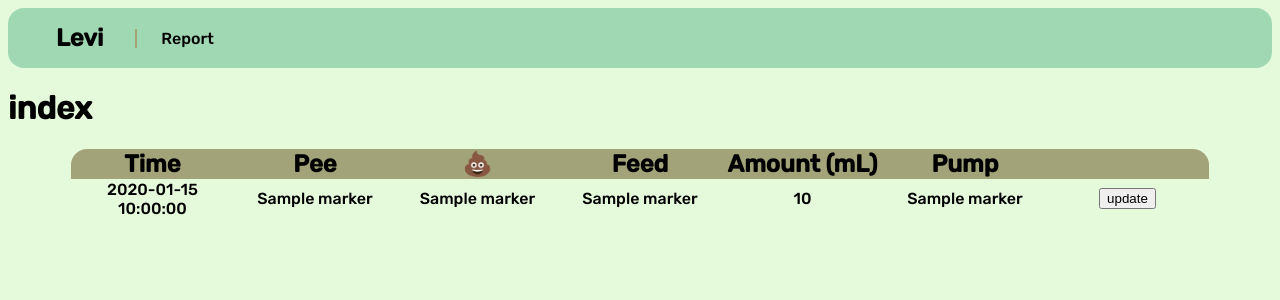
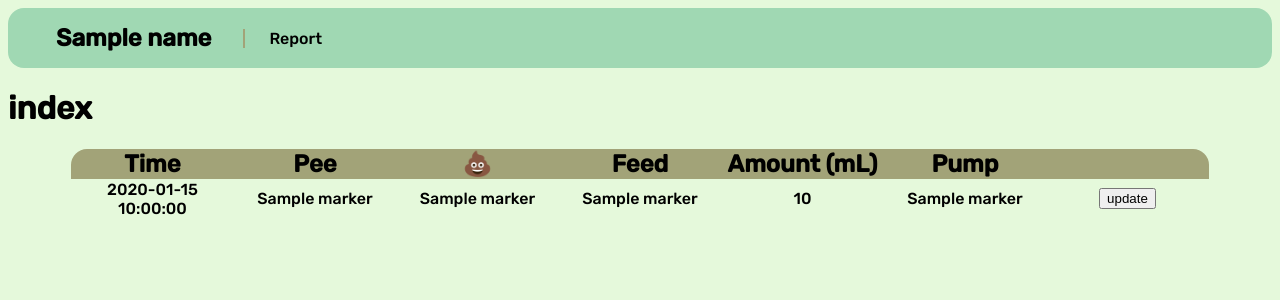
Before and after one commit to czimm203/newbb, a Flask app: template templates/index.html in a window 1280 px wide. Shown: the top 300 px of the page. Run offline with Flask 3, Linux system fonts and the light colour scheme; the template is opened without the code that fills it: most values are stand-ins (such as "Sample title", 1, 10 or a date in 2020); parts of the project's set-up code (start-up, migrations or seed data) failed here and were passed over.

Commit message:
changed name

```diff
--- a/app.py
+++ b/app.py
@@ -1,19 +1,19 @@
 from datetime import datetime
 from flask import Flask, render_template, request
+from pathlib import Path
 from . import db
 
-# db.init_db()
+name = Path(__file__).parent.name.capitalize()
 app = Flask(__name__)
 
 @app.route("/")
 def index():
     rows = db.select_data()
-    print(rows)
-    return render_template("index.html", rows = rows, marker = (" ","\u2705"))
+    return render_template("index.html", name = name, rows = rows, marker = (" ","\u2705"))
 
 @app.route("/report/")
 def report():
-    return render_template("report.html")
+    return render_template("report.html", name = name)
 
 @app.route("/report/submit", methods = ["POST"])
 def submit_report():
@@ -28,9 +28,7 @@ def submit_report():
                 'pump': False,
             }
 
-    print(form)
     for item in form.items():
-        print(item)
         match item:
             case ['id', i] if id != None:
                 data["id"] = int(i)
@@ -48,6 +46,5 @@ def submit_report():
                 data["pump"] = True
 
     row = db.create_row(data)
-    print(row)
     db.insert_data(row)
-    return render_template("submission.html")
+    return render_template("submission.html", name = name)
--- a/templates/base.html
+++ b/templates/base.html
@@ -12,7 +12,7 @@
 
   <body>
     <nav class="nav">
-      <a href="/" class="main-button"><strong>Levi</strong></a>
+        <a href="/" class="main-button"><strong>{{name}}</strong></a>
       <div class="vl"/>
       <a href="/report">Report</a>
     </nav>
```
